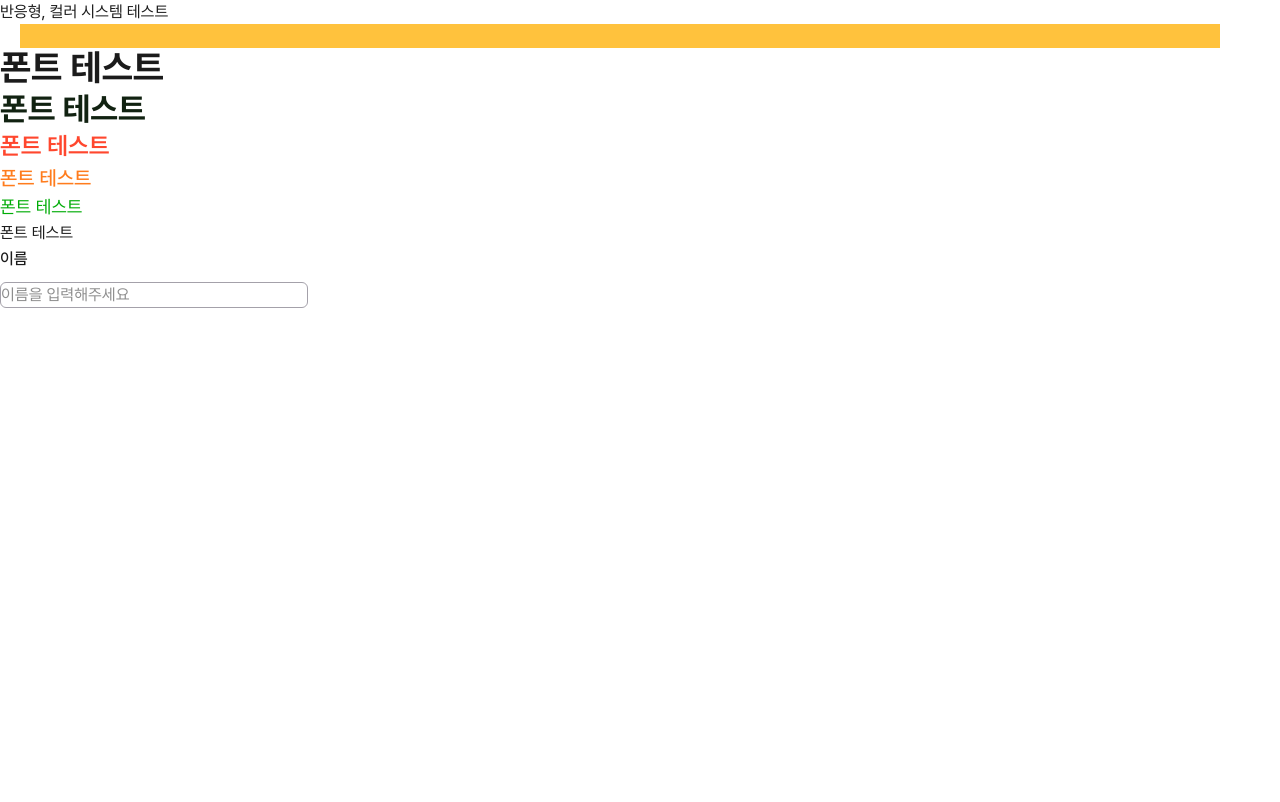
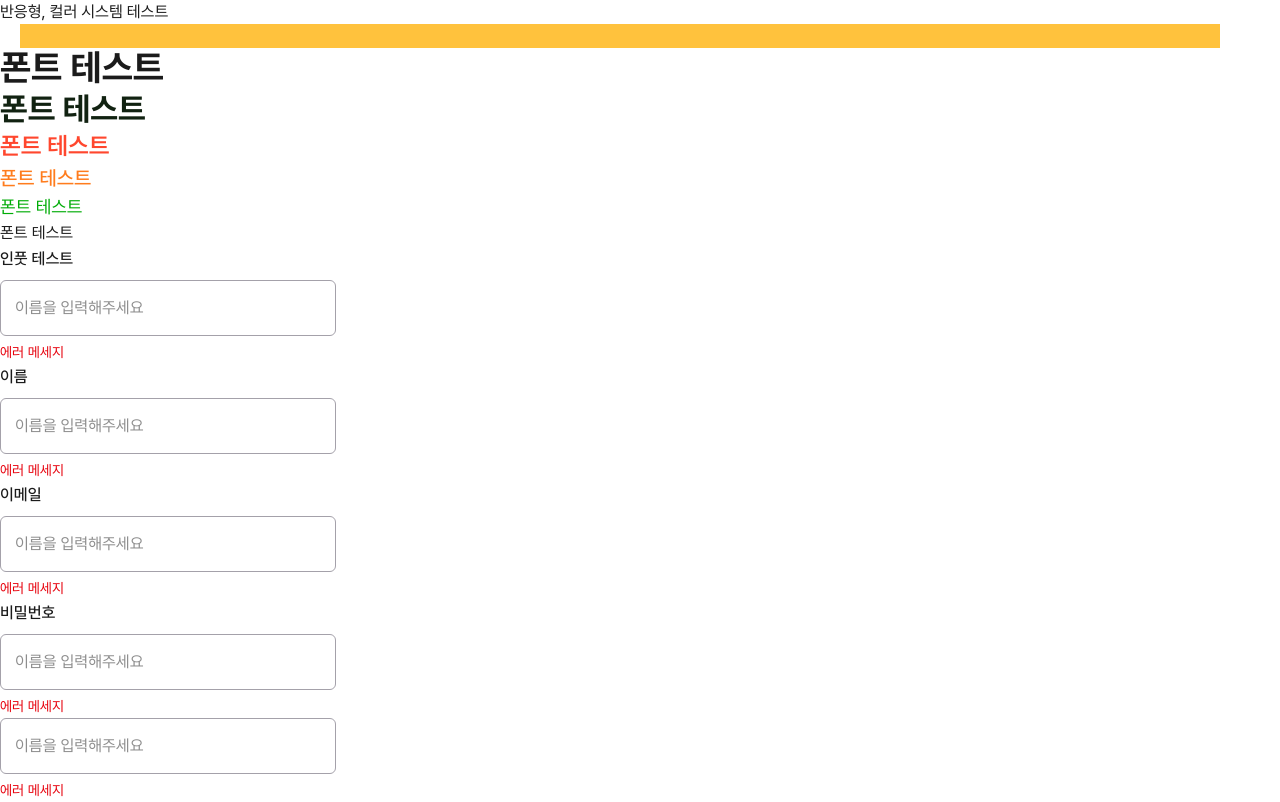
Before and after one commit to CODEIT-FE16-PART4-6/FINAL, a Next.js app: page / in a window 1280 px wide. Built offline with nearby package versions, Linux system fonts and the light colour scheme.

Commit message:
feat: InputField 스타일 수정 완료 및 인풋 테스트

```diff
--- a/src/app/globals.css
+++ b/src/app/globals.css
@@ -69,11 +69,12 @@
   button {
     @apply cursor-pointer disabled:cursor-not-allowed;
   }
+
+  label {
+    @apply mb-2 block text-base font-medium;
+  }
+
+  input {
+    @apply focus:border-primary rounded-md border border-gray-600 p-3.5 text-base transition-colors duration-300 outline-none;
+  }
 }
-
-/* Input 공통 컴포넌트 */
-input {
-  border: 1px solid var(--color-gray-600);
-  font-size: var(--text-base);
-  border-radius: 6px;
-}
--- a/src/app/page.tsx
+++ b/src/app/page.tsx
@@ -13,7 +13,11 @@ export default function Home() {
       <h6 className='text-green text-lg'>폰트 테스트</h6>
       <p className='text-base text-black'>폰트 테스트</p>
       <Field>
-        <InputField label='이름' placeholder='이름을 입력해주세요' inputLabelGap={10} />
+        <InputField label='인풋 테스트' placeholder='이름을 입력해주세요' />
+        <InputField label='이름' placeholder='이름을 입력해주세요' />
+        <InputField label='이메일' placeholder='이름을 입력해주세요' />
+        <InputField label='비밀번호' placeholder='이름을 입력해주세요' />
+        <InputField placeholder='이름을 입력해주세요' />
       </Field>
     </main>
   );
--- a/src/components/InputField.tsx
+++ b/src/components/InputField.tsx
@@ -5,31 +5,17 @@ interface InputProps {
   type?: string;
   placeholder: string;
   label?: string;
-  inputLabelGap?: number;
 }
 
 const InputField = forwardRef<HTMLInputElement, InputProps>(
-  ({ type, placeholder, inputLabelGap, ...props }, ref) => {
+  ({ type, placeholder, ...props }, ref) => {
     return (
       <>
-        {props.label && (
-          <Label
-            className='block font-medium md:text-base'
-            style={{ marginBottom: `${inputLabelGap}px` }}
-          >
-            {props.label}
-          </Label>
-        )}
+        {props.label && <Label>{props.label}</Label>}
         <div className='relative w-full'>
-          <Input
-            type={type}
-            placeholder={placeholder}
-            className='input hover:primary border-gary-300'
-            ref={ref}
-            {...props}
-          />
+          <Input type={type} placeholder={placeholder} ref={ref} {...props} />
         </div>
-        <p className='md:text-md mt-1 h-6 text-sm'></p>
+        <p className='md:text-md mt-1 h-6 text-sm text-red-600'>에러 메세지</p>
       </>
     );
   },
```
